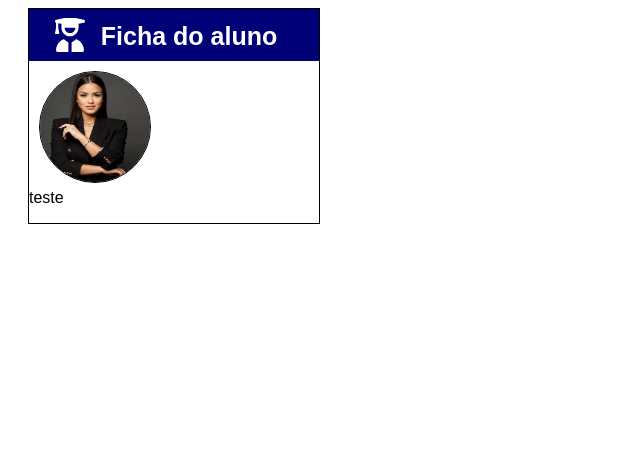
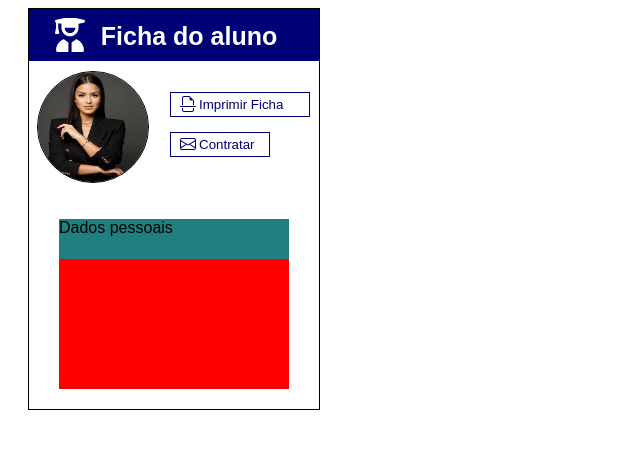
Before and after one commit to vart-rgb/Projetos-Luis, a PHP site: page /main/main.php?FirstName=1 in a window 1280 px wide. Shown: the top 449 px of the page, without its empty margins (0-640 px from the left). Run offline with PHP 8.4, Linux system fonts and the light colour scheme; data that the repository does not hold is empty.

Commit message:
Adicionei novos icones que que aplicarei ex3, também adicionei um README

```diff
--- a/ex3/main/css/main.css
+++ b/ex3/main/css/main.css
@@ -12,7 +12,7 @@
 main{
   position: relative;
   left: 20px;
-  width: 290px; height: auto;
+  width: 290px; height: 400px;
   border: 1px solid black;
 }
 #navbar{
@@ -27,7 +27,7 @@
 }
 #perfil{
   position: relative;
-  left: 10px;
+  left: 8px;
   top: 10px;
   border: 1px solid black;
   border-radius: 50%;
@@ -45,3 +45,40 @@
   top: -55px;
   left: 25px;
 }
+
+.btn{
+  display: block;
+  position: relative;
+  left: 140px;
+  top: -27px;
+  margin-bottom: 15px;
+  width: 100px;
+  height: 25px;
+  color: #007;
+  align-items: center;
+  display: flex;
+  text-align: center;
+  background-color: white;
+  border: 1px solid #007;
+}
+#file-earmark{
+  width: 140px;
+}
+.btn > svg{
+  position: relative;
+  margin: 3px;
+}
+
+section{
+  background-color: red;
+  width: 230px;
+  height: 170px;
+  position: relative;
+  top: 30px;
+  left: 30px;
+}
+section > nav{
+  background-color: #208080;
+  width: 100%;
+  height: 40px;
+}
--- a/ex3/main/main.php
+++ b/ex3/main/main.php
@@ -6,11 +6,11 @@
 $Mothername = $_GET["MotherName"];
 $Sex = $_GET["sexo"];
 if ($Sex === "Masculino") {
-  $Sex = "pictures/male2.jpg";
+  $Sex = "pictures/male4.jpg";
 } else {
   $Sex = "pictures/female2.jpg";
 };
-
+// ("../main/pictures/")
 $Birthdate = $_GET["data"];
 // localização, email e numero de telefone
 $number = $_GET["number"];
@@ -42,14 +42,25 @@
           echo file_get_contents("../icons/user-graduate.svg");
         ?>
       </p>
-      <h1>Ficha do aluno</h1>
+      <button type="button" id="file-earmark" class="btn">
+        <?php
+          echo file_get_contents("../icons/file-earmark-break.svg");
+        ?>
+        Imprimir Ficha
+      </button>
+      <button type="button" id="envelope" class="btn">
+        <?php
+          echo file_get_contents("../icons/envelope.svg");
+        ?>
+        Contratar
+      </button>
     </div>
     <div id="perfil">
       <img src="<?php echo $Sex?>"  alt="vasco">
     </div>
     <section id="dados">
       <nav>
-        <p>teste</p>
+        <p>Dados pessoais</p>
       </nav>
     </section>
   </main>
```
Also changed, not shown: ex3/main/main.html (deleted, +0 -14 lines), README.md (added), ex3/icons/birthday-cake.svg (added), ex3/icons/file-earmark-break.svg (added), ex3/icons/file-earmark-fill.svg (added), ex3/icons/file-earmark.svg (added), ex3/icons/gender-bigender.svg (added), ex3/icons/geo-alt-fill.svg (added), ex3/icons/house-chimney.svg (added), ex3/icons/person-standing-dress.svg (added), ex3/icons/person-standing.svg (added), ex3/main/pictures/female3.jpg (added), ex3/main/pictures/male3.jpg (added), ex3/main/pictures/male4.jpg (added), 1 more files.
